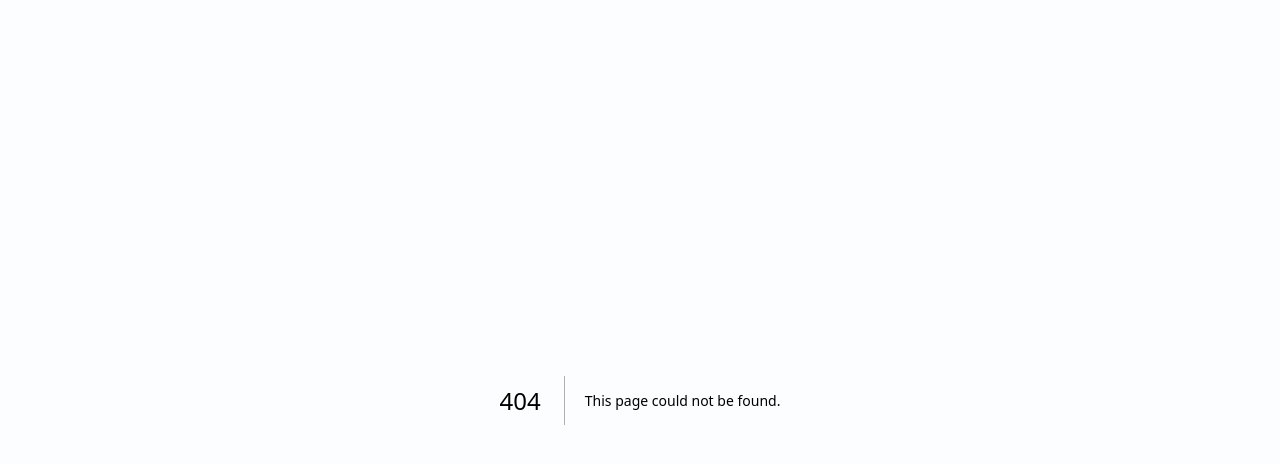
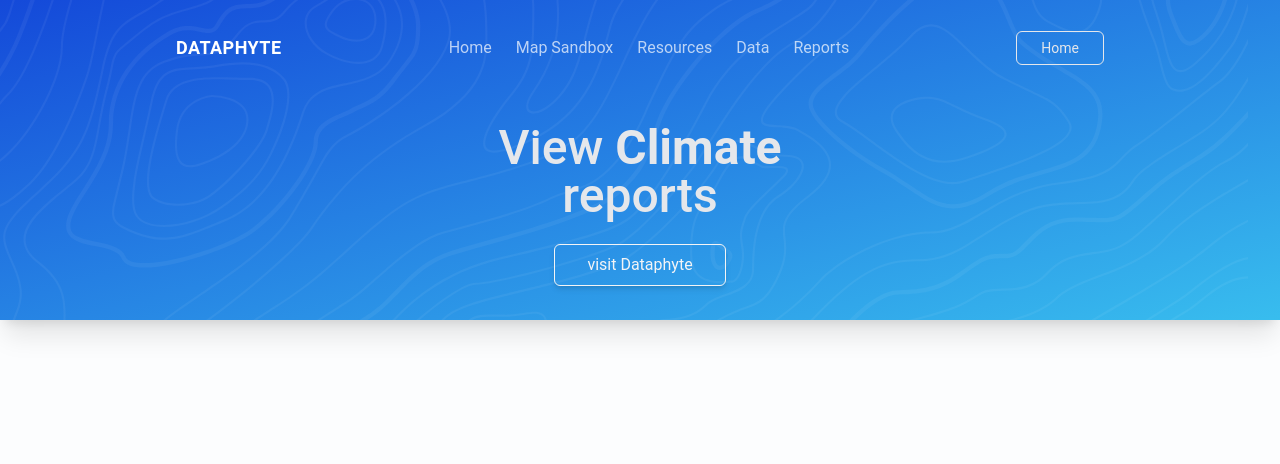
Before and after one commit to Dataphyte/climate, a Next.js app: page /reports in a window 1280 px wide. Before the commit this address had no page. Shown: the top 464 px of the page. Built offline with nearby package versions, Linux system fonts and the light colour scheme; what tailwind-clip-path would draw is missing.

Commit message:
fix: fixed the overlaying hero section

```diff
--- a/jsconfig.json
+++ b/jsconfig.json
@@ -8,7 +8,8 @@
       "@/svg/*": ["./src/assets/svg/*"],
       "@/animations/*": ["./src/assets/animations/*"],
       "@/helpers/*": ["./src/helpers/*"],
-      "@/hooks/*": ["./src/hooks/*"]
+      "@/hooks/*": ["./src/hooks/*"],
+      "@/app/*": ["./src/app/*"]
     }
   }
 }
--- a/package.json
+++ b/package.json
@@ -10,6 +10,7 @@
   },
   "dependencies": {
     "@next/font": "^13.0.1",
+    "@sanity/client": "^3.4.1",
     "framer-motion": "^7.6.2",
     "next": "^13.0.2",
     "prop-types": "^15.8.1",
--- a/src/app/data/page.jsx
+++ b/src/app/data/page.jsx
@@ -1,7 +1,7 @@
 'use client';
 
+import Hero from '@/components/hero';
 import React, { useState } from 'react';
-import Hero from './hero';
 import { classNames } from '@/helpers/classNames';
 
 const tableData = [
@@ -14,7 +14,17 @@ const Page = () => {
 
   return (
     <div className='flex flex-col items-center w-full  pb-20'>
-      <Hero />
+      <Hero
+        content={
+          <>
+            Get all the &nbsp;
+            <b className='font-black text-white'>DATA</b> <br />
+            you <b className='text-white font-black'>NEED</b>
+          </>
+        }
+        cta='Visit Data store'
+        ctaLink='https://dataplex.dataphyte.com/'
+      />
       <main className='w-full h-[400px] px-3 md:px-10 lg:px-32 py-10'>
         {/* ======= TABLES SECTIONJ */}
         <section className='w-full flex flex-col gap-10 '>
--- a/src/app/hero.jsx
+++ b/src/app/hero.jsx
@@ -3,7 +3,7 @@
 import React from 'react';
 import Link from 'next/link';
 import Image from 'next/image';
-import HomeNavBar from './navBar';
+import HomeNavBar from '../components/navBar';
 import { motion } from 'framer-motion';
 import { topography } from '@/svg/topography';
 
--- /dev/null
+++ b/src/app/reports/page.jsx
@@ -0,0 +1,21 @@
+import Hero from '@/components/hero';
+import React from 'react';
+
+const Page = () => {
+  return (
+    <div className='w-full min-h-screen'>
+      <Hero
+        content={
+          <>
+            View <b>Climate</b> <br />
+            reports
+          </>
+        }
+        cta='visit Dataphyte'
+        ctaLink='https://dataphyte.com'
+      />
+    </div>
+  );
+};
+
+export default Page;
--- /dev/null
+++ b/src/app/resources/page.jsx
@@ -0,0 +1,16 @@
+import React from 'react';
+import Hero from '@/components/hero';
+
+const Page = () => {
+  return (
+    <div>
+      <Hero
+        content='Climate Resources'
+        cta='view sandbox'
+        ctaLink='map-sandbox'
+      />
+    </div>
+  );
+};
+
+export default Page;
--- a/src/app/data/hero.jsx
+++ b/src/components/hero.jsx
@@ -1,12 +1,12 @@
 import React from 'react';
 import Image from 'next/image';
-import HomeNavBar from '../navBar';
+import HomeNavBar from '@/components/navBar';
 import { topography } from '@/svg/topography';
 import Link from 'next/link';
 
-const Hero = () => {
+const Hero = ({ content = '', cta = '', ctaLink = '/' }) => {
   return (
-    <div className='w-full flex flex-col items-center h-[40vh] shadow-xl px-3 lg:px-24 bg-gradient-to-br from-bg-grad-1 to-bg-grad-2 xl:px-44 min-h-[100px] gap-2 relative text-center'>
+    <div className='w-full flex flex-col items-center h-[40vh] shadow-xl px-3 lg:px-24 bg-gradient-to-br from-bg-grad-1 to-bg-grad-2 xl:px-44 min-h-[300px] gap-2 relative text-center'>
       <Image
         src={topography}
         alt='hero-bg-image'
@@ -14,16 +14,15 @@ const Hero = () => {
         className='top-0 left-0'
       />
       <HomeNavBar />
-      <h1 className='text-4xl font-medium text-gray-200 mt-16 lg:mt-5 xl:text-6xl z-10'>
-        Get all the <b className='font-black text-white'>DATA</b> <br />
-        you <b className='text-white font-black'>NEED</b>
+      <h1 className='text-4xl font-medium text-gray-200 mt-16 lg:mt-5 xl:text-5xl z-10'>
+        {content}
       </h1>
       <Link
-        href='https://dataplex.dataphyte.com/'
+        href={ctaLink}
         target='_blank'
         className='py-2 px-8 border rounded-md shadow-md border-gray-100 text-gray-100 mt-4 cursor-pointer z-10 duration-300 ease-out hover:text-bg-grad-1 hover:bg-gray-100 hover:text-medium'
       >
-        Visit Data store
+        {cta}
       </Link>
     </div>
   );
--- a/src/app/navBar.jsx
+++ b/src/components/navBar.jsx
@@ -8,9 +8,9 @@ import { classNames } from '@/helpers/classNames';
 const navLinks = [
   { route: '/', label: 'Home' },
   { route: 'map-sandbox', label: 'Map Sandbox' },
-  { route: '/', label: 'Resources' },
+  { route: 'resources', label: 'Resources' },
   { route: 'data', label: 'Data' },
-  { route: '/', label: 'Reports' },
+  { route: 'reports', label: 'Reports' },
 ];
 
 const HomeNavBar = () => {
```
Also changed, not shown: 1 other file (tests, documents, lock files or other folders).
